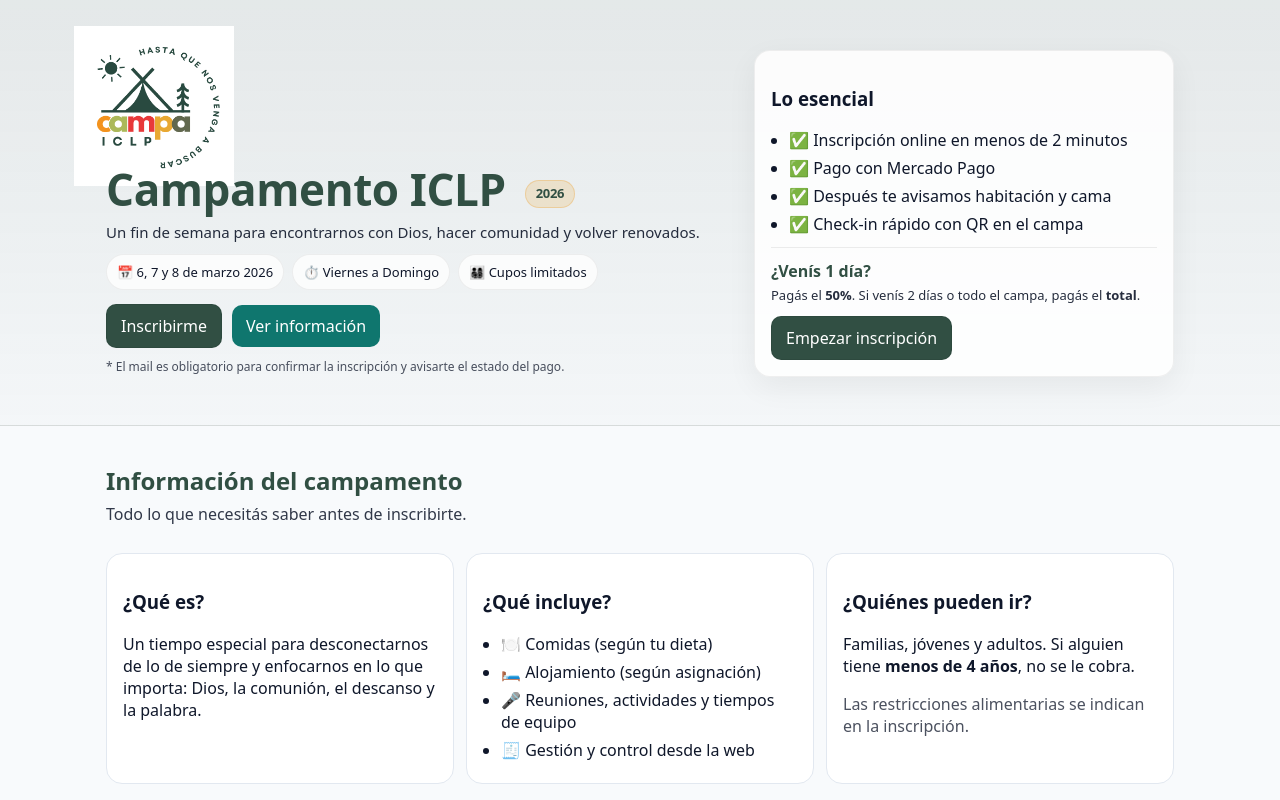
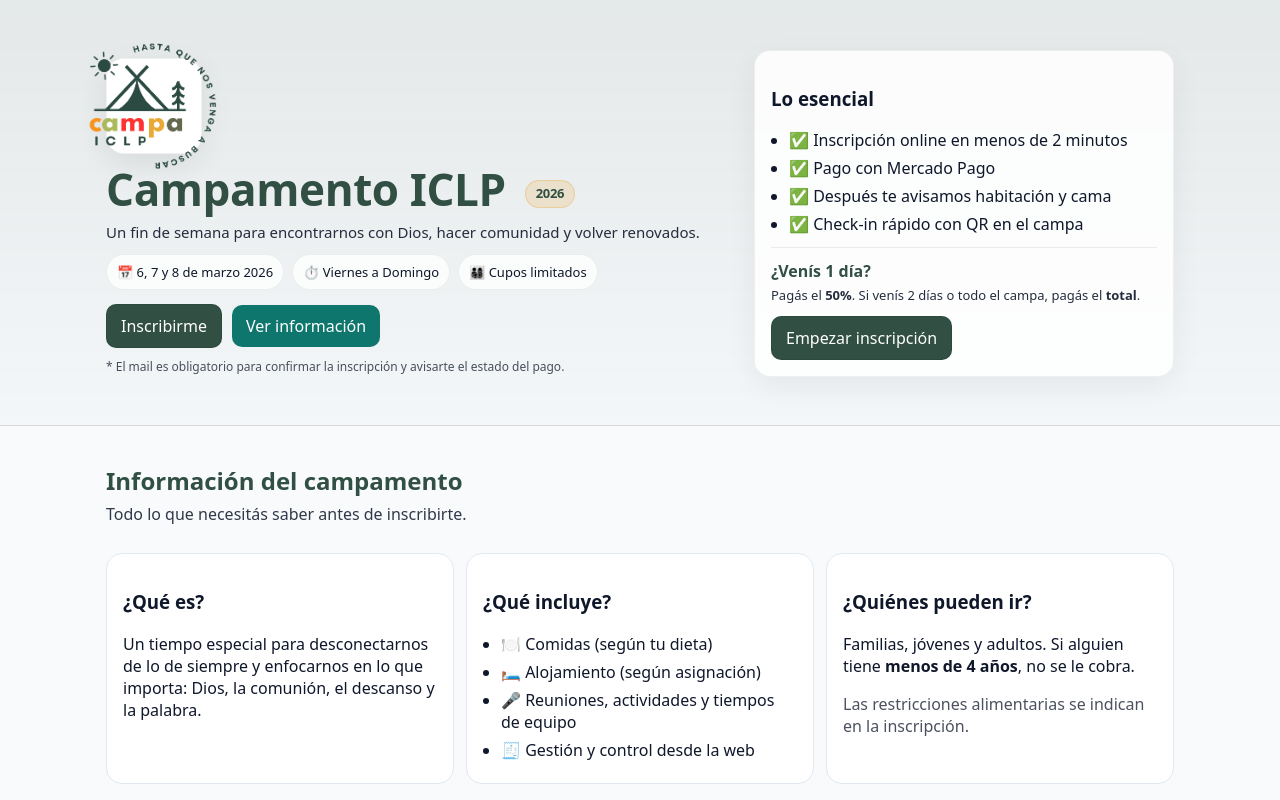
Before and after one commit to blucanus/campamento, a Next.js app in the folder iclp-camp/: page / in a window 1280 px wide. Shown: the top 800 px of the page. Built offline with nearby package versions, Linux system fonts and the light colour scheme.

Commit message:
cambio de logo

```diff
--- a/iclp-camp/pages/index.tsx
+++ b/iclp-camp/pages/index.tsx
@@ -10,7 +10,7 @@ export default function Home() {
           <div className="lp-hero-left">
             <div className="lp-logo">
               <Image
-                src="/logo-campa-2026.png"
+                src="/logo.png"
                 alt="Campa ICLP 2026"
                 width={160}
                 height={160}
```
Also changed, not shown: iclp-camp/public/logo.png (added).
